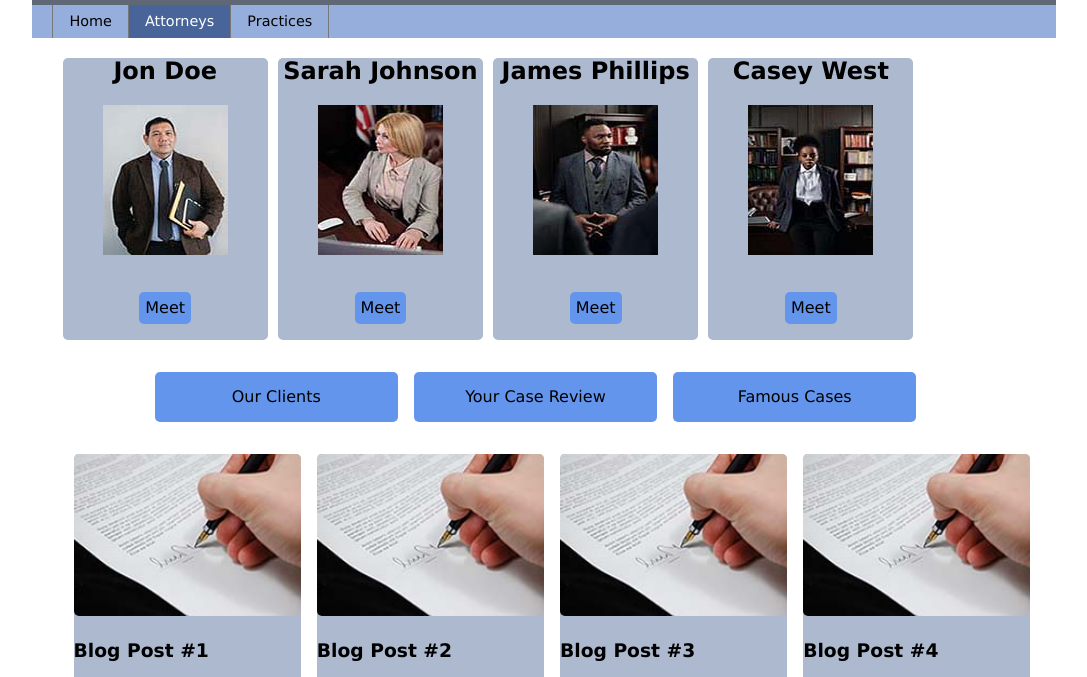
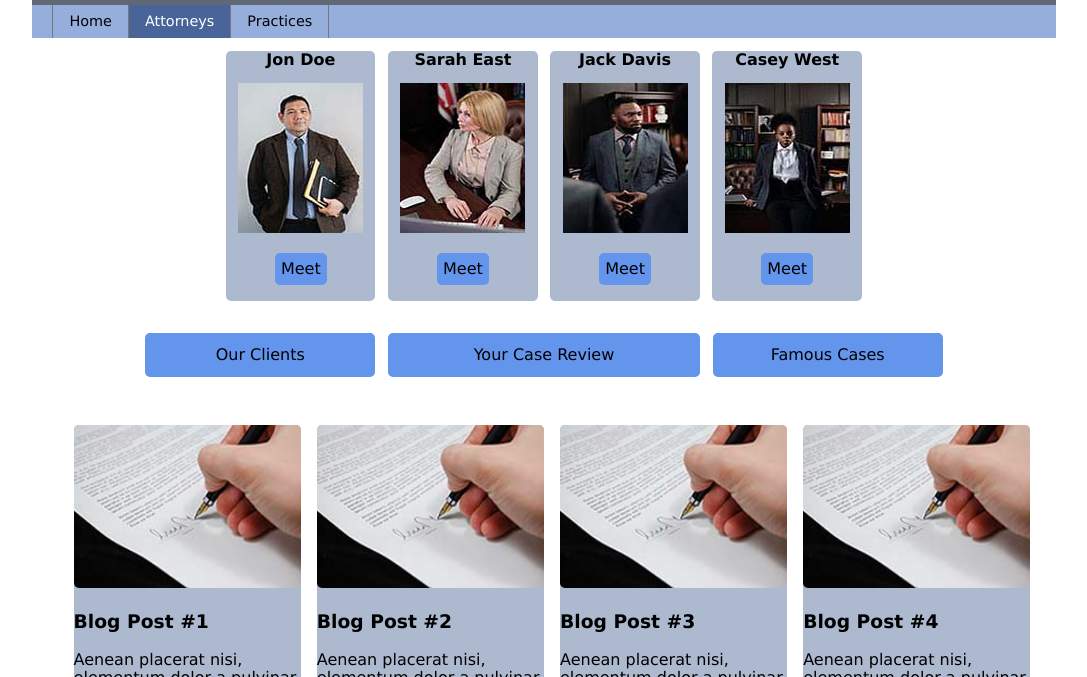
Before and after one commit to JcJen62/Assignment-7, a plain HTML site: page index.html in a window 1280 px wide. Shown: the part 75-752 px from the top of the page, without its empty margins (96-1183 px from the left). Drawn offline with Linux system fonts and the light colour scheme.

Commit message:
Final changes

```diff
--- a/index.html
+++ b/index.html
@@ -36,6 +36,7 @@
     <!-- CONTENT HERE -->
     <main>
       <div class="flexed">
+        <div class="small-0 medium-0 large-2"></div>
         <div class="column small-6 medium-3 large-2">
           <div class="cards">
             <h2>Jon Doe</h2>
@@ -48,7 +49,7 @@
 
         <div class="column small-6 medium-3 large-2">
           <div class="cards">
-            <h2>Sarah Johnson</h2>
+            <h2>Sarah East</h2>
             <figure>
               <img src="images/Lawyer2.jpg" alt="Attorney" />
             </figure>
@@ -58,7 +59,7 @@
 
         <div class="column small-6 medium-3 large-2">
           <div class="cards">
-            <h2>James Phillips</h2>
+            <h2>Jack Davis</h2>
             <figure>
               <img src="images/Lawyer3.jpg" alt="Attorney" />
             </figure>
@@ -79,16 +80,16 @@
 
       <div class="flexed">
         <div class="large-1"></div>
-        <div id="midButton" class="column small-12 medium-4 large-3">
-          <p>Our Clients</p>
+        <div class="column small-12 medium-4 large-3">
+          <p id="midButton">Our Clients</p>
         </div>
 
-        <div id="midButton" class="column small-12 medium-4 large-3">
-          <p>Your Case Review</p>
+        <div class="column small-12 medium-4 large-4">
+          <p id="midButton">Your Case Review</p>
         </div>
 
-        <div id="midButton" class="column small-12 medium-4 large-3">
-          <p>Famous Cases</p>
+        <div class="column small-12 medium-4 large-3">
+          <p id="midButton">Famous Cases</p>
         </div>
       </div>
 
--- a/scss/_small.scss
+++ b/scss/_small.scss
@@ -105,6 +105,14 @@ main {
         text-align: center;
         background-color: rgb(173, 185, 206);
         border-radius: 5px;
+
+        figure{
+            margin: 0;
+        }
+
+        h2 {
+            font-size: medium;
+        }
     }
 
     .btn{
@@ -118,9 +126,9 @@ main {
     #midButton{
         background-color: cornflowerblue;
         text-align: center;
-        margin-left: 1rem;
         margin-top: 2rem;
         border-radius: 5px;
+        padding: 1vw;
     }
 
     .blog{
--- a/scss/_variables.scss
+++ b/scss/_variables.scss
@@ -1 +1 @@
-$gutter: 0.4vw;
+$gutter: 0.5vw;
```
Also changed, not shown: css/styles.css.
